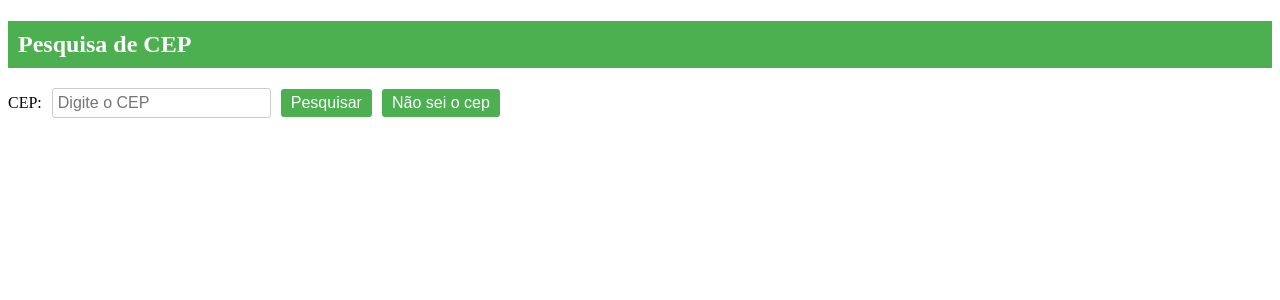
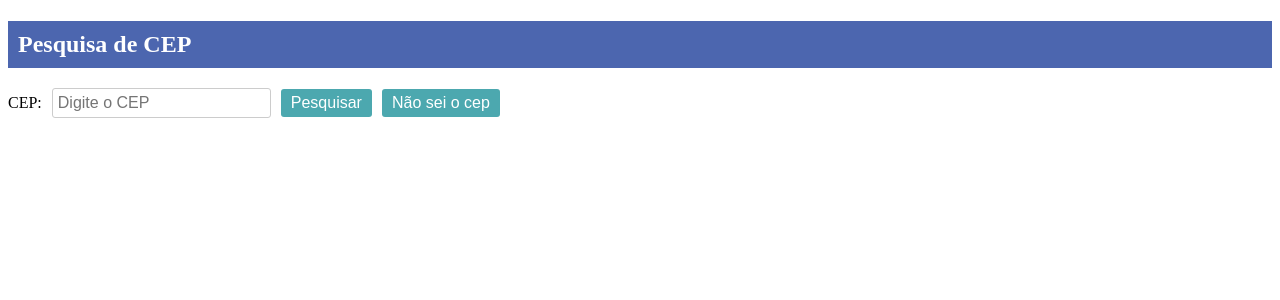
Before and after one commit to tiagocrais/fed-public-api, an Angular app: page / in a window 1280 px wide. Shown: the top 300 px of the page. Built offline with nearby package versions, Linux system fonts and the light colour scheme.

Commit message:
trocando as cores

```diff
--- a/src/app/components/cep-lista/cep-lista.component.css
+++ b/src/app/components/cep-lista/cep-lista.component.css
@@ -3,7 +3,7 @@
   }
 
   .title-background {
-    background-color: #4CAF50;
+    background-color: #4c66af;
     padding: 10px;
   }
 
@@ -46,7 +46,7 @@
 
   .button {
     padding: 5px 10px;
-    background-color: #4CAF50;
+    background-color: #4ca8af;
     color: white;
     border: none;
     cursor: pointer;
@@ -54,7 +54,7 @@
   }
 
   .button:hover {
-    background-color: #45a049;
+    background-color: #4c66af;
   }
 
   .address-list {
@@ -116,7 +116,7 @@
 
   .filter-button {
     padding: 5px 10px;
-    background-color: #4CAF50;
+    background-color: #4ca8af;
     color: white;
     border: none;
     border-radius: 3px;
@@ -126,5 +126,5 @@
   }
 
   .filter-button:hover {
-    background-color: #45a049;
+    background-color: #4c66af;
   }
--- a/src/app/components/cep/cep.component.css
+++ b/src/app/components/cep/cep.component.css
@@ -1,5 +1,5 @@
 .title-background {
-  background-color: #4CAF50;
+  background-color: #4c66af;
   padding: 10px;
   margin-bottom: 20px;
 }
@@ -43,7 +43,7 @@
 
   .button {
     padding: 5px 10px;
-    background-color: #4CAF50;
+    background-color: #4ca8af;
     color: white;
     border: none;
     border-radius: 3px;
@@ -57,7 +57,7 @@
   }
 
   .button:hover {
-    background-color: #45a049;
+    background-color: #4c66af;
   }
 
   .result-container {
```
